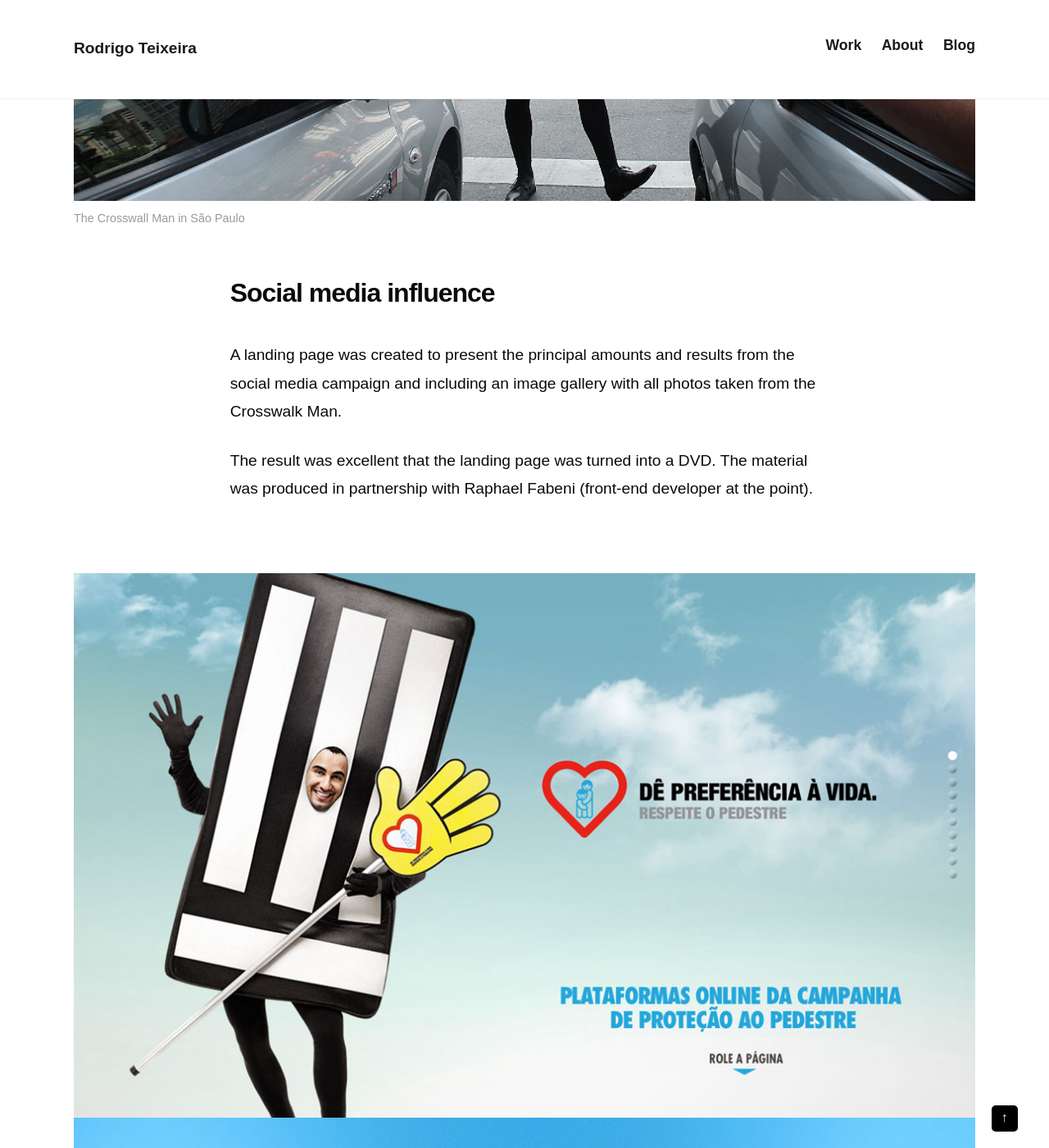
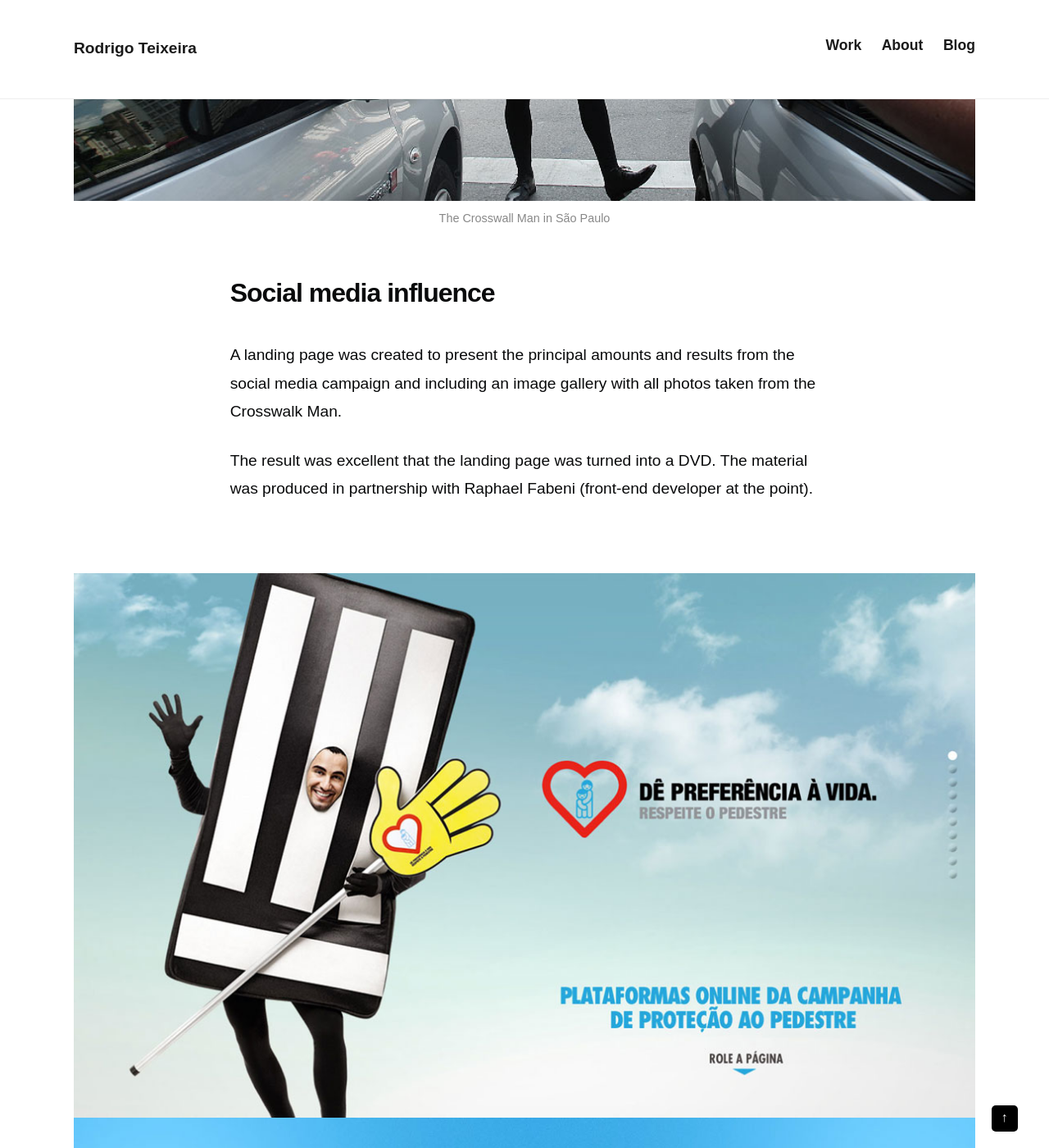
Before and after one commit to drigoteixeira/drigoteixeira.github.io, a Jekyll site: the page built from projects/preferencia/index.html, in a window 1280 px wide and 1400 px high, scrolled down 1313 px. Shown: the whole window at 82% size. Built offline with Jekyll 4.4.1, drawn with Linux system fonts in a browser that asks for light colours; some web fonts are replaced.

Commit message:
Fix image caption on post template

```diff
--- a/_layouts/post.html
+++ b/_layouts/post.html
@@ -37,7 +37,10 @@ title: page.title
 
     <div class="row">
         <div class="twelve columns">
-            <img src="{{page.image}}" alt="{{page.image-name}}">
+            <figure>
+                <img src="{{page.image}}" alt="{{page.image-name}}">
+            </figure>
+            <figcaption>{{ page.image-name }}</figcaption>
         </div>
     </div>
 
--- a/_scss/layout.scss
+++ b/_scss/layout.scss
@@ -279,7 +279,6 @@ IMAGEM RESPONSIVA
     figcaption {
         margin-top: 10px;
         display: block;
-        text-align: left;
     }
 
     /* ==========================================================================
--- a/_scss/typography.scss
+++ b/_scss/typography.scss
@@ -92,9 +92,8 @@ footer p {
 
 figcaption {
     font-size: .9em;
-    color: $gray-9;
-    text-align: left;
-    width: 300px;
+    color: $gray-8;
+    text-align: center;
 }
 
 
```
